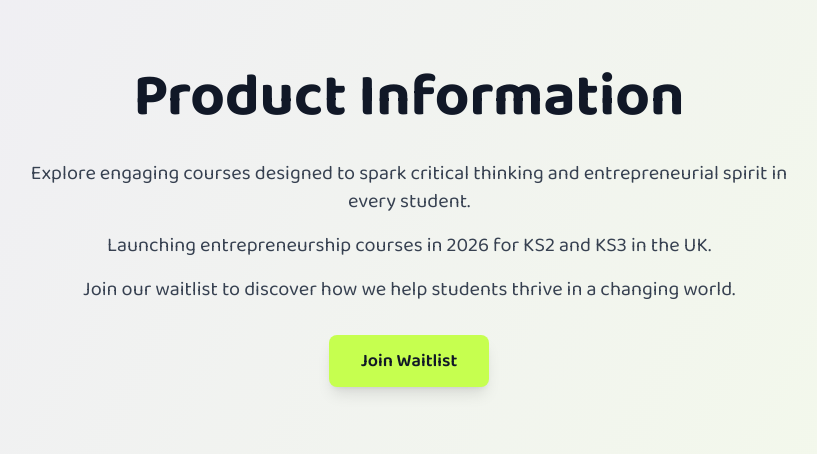
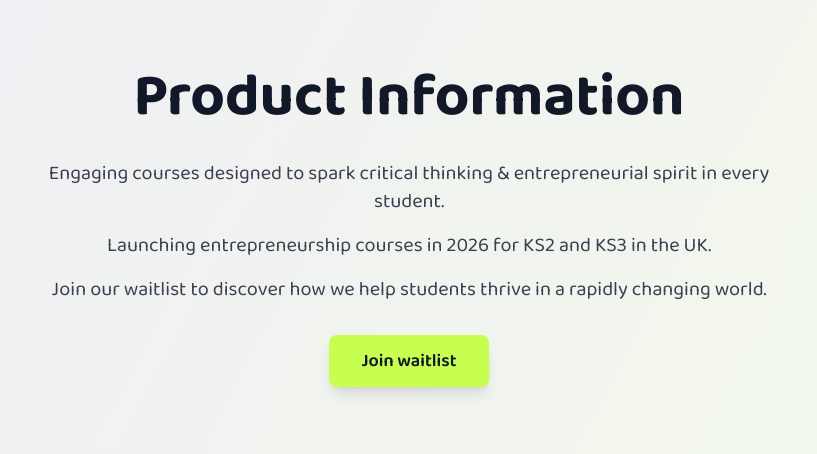
Before and after one commit to yang-jingyao/webpage, a website: page frontend/index.html in a window 1280 px wide. Shown: the part 1837-2291 px from the top of the page, without its empty margins (231-1048 px from the left). Drawn offline with nearby package versions, Linux system fonts and the light colour scheme.

Commit message:
Update index.html

```diff
--- a/frontend/index.html
+++ b/frontend/index.html
@@ -96,16 +96,16 @@
                          <div class="max-w-3xl mx-auto text-center">
                           <!-- sentences: one per line -->
                           <div class="text-xl md:text-xl text-gray-700 leading-relaxed mb-8 space-y-4">
-                            <p class="m-0">Explore engaging courses designed to spark critical thinking and entrepreneurial spirit in every student.</p>
+                            <p class="m-0">Engaging courses designed to spark critical thinking & entrepreneurial spirit in every student.</p>
                             <p class="m-0">Launching entrepreneurship courses in 2026 for KS2 and KS3 in the UK.</p>
-                            <p class="m-0">Join our waitlist to discover how we help students thrive in a changing world.</p>
+                            <p class="m-0">Join our waitlist to discover how we help students thrive in a rapidly changing world.</p>
                           </div>
 
                           <!-- CTA: always centred and sits under the sentences -->
                           <div class="flex justify-center">
                             <button onclick="showPage('subscribe')"
                                     class="bg-secondary text-gray-900 px-8 py-3 rounded-lg text-lg font-semibold hover:bg-secondary/90 transition transform hover:-translate-y-0.5 shadow-lg">
-                              Join Waitlist
+                              Join waitlist
                             </button>
                           </div>
                         </div>
```
